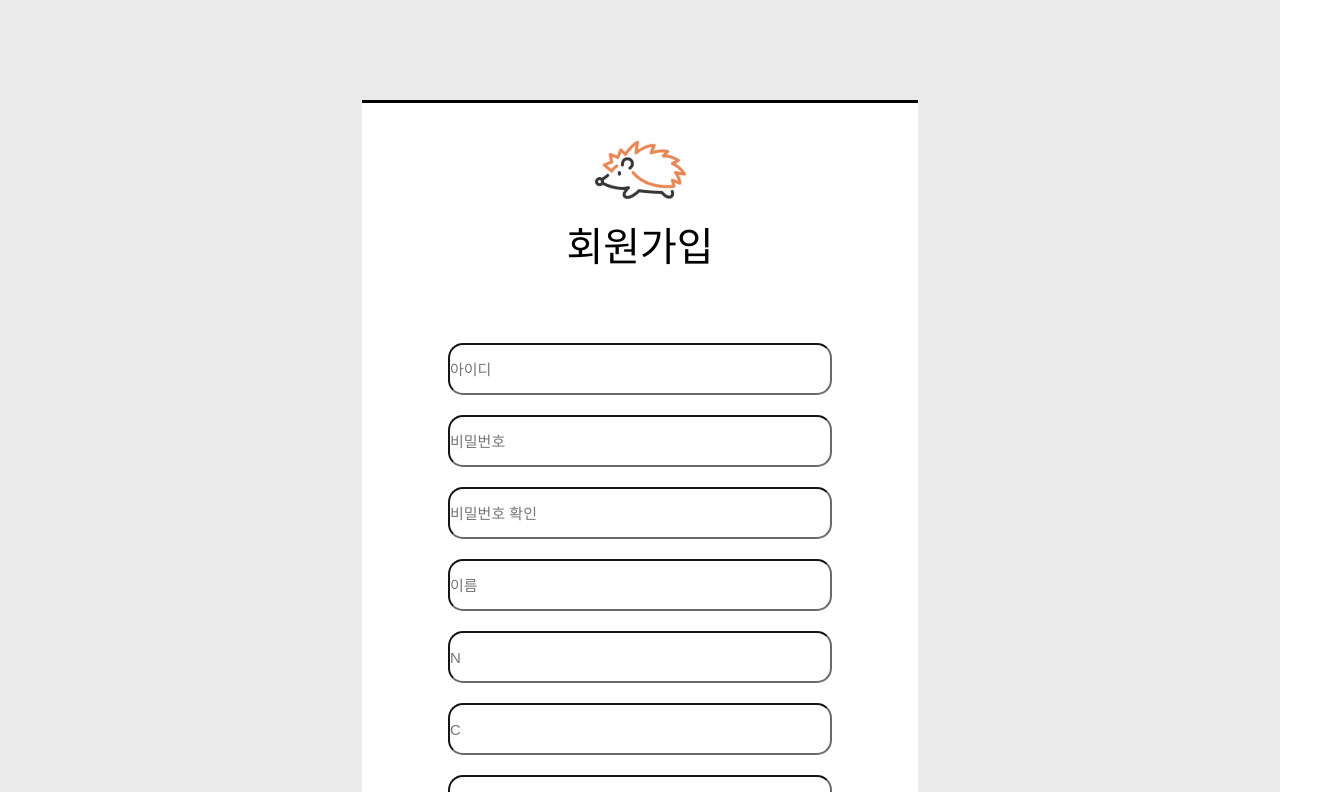
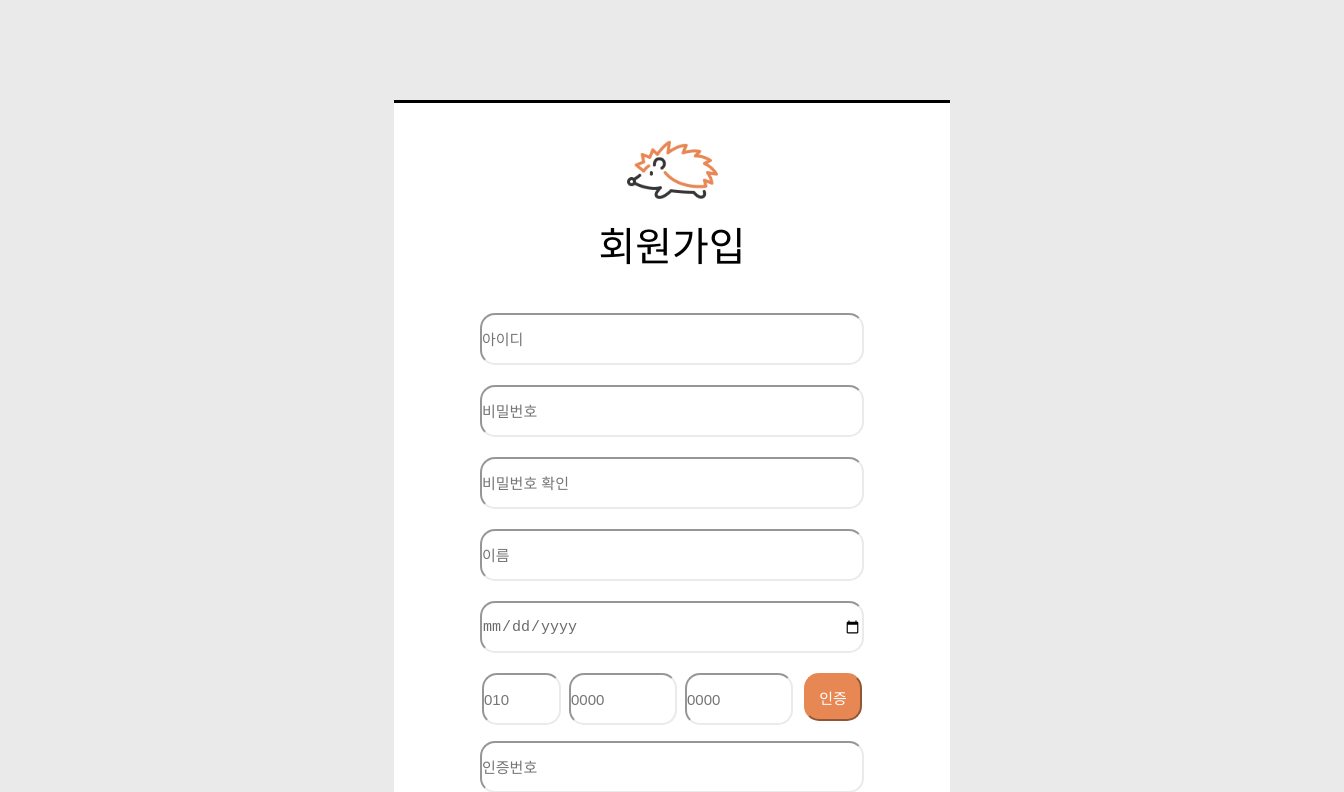
Before and after one commit to yujin1875/Goseumdochi-official, a React (Create React App) app in the folder src/main/fronted/: page /membership in a window 1280 px wide. Shown: the top 792 px of the page, 1344 px wide, since content can reach past the window. Built offline with nearby package versions, Linux system fonts and the light colour scheme.

Commit message:
#add academy_register 추가 #edit main 수정

```diff
--- a/src/main/fronted/src/App.css
+++ b/src/main/fronted/src/App.css
@@ -16,4 +16,5 @@ a{
   height: 100%;
   background-color: #EAEAEA;
   margin:0 auto;
+  min-width: 1344px;
 }
--- a/src/main/fronted/src/App.js
+++ b/src/main/fronted/src/App.js
@@ -1,12 +1,14 @@
 import { BrowserRouter, Routes, Route } from 'react-router-dom';
 import './App.css';
+import axios from 'axios';
 import App1 from './components/start.js';
 import App2 from './components/membership.js';
 import App3 from './components/login.js';
 import App4 from './components/academy.js';
 import App5 from './components/afterlogin.js';
 import App6 from './components/main.js';
-import { Component } from 'react';
+import App7 from './components/academy_register.js';
+import { Component, useEffect, useState } from 'react';
 
 class App extends Component{
   constructor(props){
@@ -27,6 +29,7 @@ class App extends Component{
               <Route path='/academy' element={<App4/>}/>
               <Route path='/afterlogin' element={<App5/>}/>
               <Route path='/main' element={<App6/>}/>
+              <Route path='/academy_register' element={<App7/>}/>
             </Routes>
         </BrowserRouter>
       </div>
--- a/src/main/fronted/src/components/membership.js
+++ b/src/main/fronted/src/components/membership.js
@@ -15,8 +15,13 @@ function App2() {
                     <input type="password" placeholder="비밀번호"/><hr/>
                     <input type="password" placeholder="비밀번호 확인"/><hr/>
                     <input type="name" placeholder="이름"/><hr/>
-                    <input type="phonenumber" placeholder="N"/><hr/>
-                    <input type="text" placeholder="C"/><hr/>
+                    <input type="date" placeholder="출생연도"/><hr/>
+                    <div id="phone_number">
+                        <input type="phonenumber" placeholder="010" id="pn1"/>
+                        <input type="phonenumber" placeholder="0000" id="pn2"/>
+                        <input type="phonenumber" placeholder="0000" id="pn3"/>
+                        <input type="submit" value="인증" id="sub_btn"/>
+                    </div><hr/>
                     <input type="text" placeholder="인증번호"/><hr/>
                     <input type="submit" value="회원가입" id="create_btn"/>
                 </div>
--- a/src/main/fronted/src/components/start.js
+++ b/src/main/fronted/src/components/start.js
@@ -1,18 +1,7 @@
 import '../css/start.css';
 import logo from './images/goseumdochi.png';
-import {useEffect, useState} from "react";
-import axios from "axios";
 
 function App1() {
-  const [hello, setHello] = useState('');
-
-  useEffect(()=> {
-    axios.get('./api/test')
-        .then((res) => {
-            setHello(res.data);
-        })
-  }, []);
-
   const Gologin=()=>{
     window.location.href='/login'
   }
@@ -39,7 +28,6 @@ function App1() {
         <div id="btn_start">
           <input type="submit" value="학원등록1" id="academy1_btn" onClick={Goaca}/>
           <input type="submit" value="학원등록2" id="academy2_btn" onClick={Goaca}/>
-          백엔드 데이터 : {hello}
         </div>
       </div>
       <div id="footer_start">
--- a/src/main/fronted/src/css/afterlogin.css
+++ b/src/main/fronted/src/css/afterlogin.css
@@ -40,6 +40,11 @@
     font-size: 24px;
     text-align: left;
     vertical-align: center;
+}
+
+#notice_afterlogin>a{
+    float:left;
+    margin:auto;
 }
 
 #buttons_afterlogin{
--- a/src/main/fronted/src/css/main.css
+++ b/src/main/fronted/src/css/main.css
@@ -34,17 +34,6 @@
     height: 100px;
 }
 
-#buttons_main>#rect{
-    position: absolute;
-    width: 1086px;
-    height: 5px;
-    left: 417px;
-    top: 226px;
-    z-index: 1;
-
-    background: #7A7A7A;
-}
-
 #buttons_main>input{
     position: relative;
     display:block;
@@ -66,6 +55,19 @@
     margin-left:202px;
 }
 
+#buttons_main>#rect{
+    position: relative;
+    top:28px;
+    left: 50%;
+    transform: translateX(-50%);
+    display:block;
+    width: 1086px;
+    height: 5px;
+    z-index: 1;
+
+    background: #7A7A7A;
+}
+
 #main-menu>#contents_main{
     display: block;
     width: 1358px;
--- a/src/main/fronted/src/css/membership.css
+++ b/src/main/fronted/src/css/membership.css
@@ -16,7 +16,7 @@ hr{
 
 #membership_write>#membership_write_header{
     width: 556px;
-    height: 230px;
+    height: 200px;
     border-top: solid 3px #000000;
 }
 
@@ -42,11 +42,81 @@ hr{
     height: 48px;
     background-color: #FFFFFF;
     margin:10px auto;
-    border-color: #6A6A6A;
+    border-color: #EAEAEA;
     border-radius: 15px;
 
     font-size: 15px;
     color:#6A6A6A;
+    box-shadow: none;
+
+}
+
+#membership_write_buttons>#phone_number{
+    display:block;
+    width: 380px;
+    height: 48px;
+    margin:10px auto;
+}
+
+#phone_number>#pn1{
+    display:block;
+    float:left;
+    width: 75px;
+    height: 48px;
+    background-color: #FFFFFF;
+    margin-right:6pt;
+    border-color: #EAEAEA;
+    border-radius: 15px;
+
+    font-size: 15px;
+    color:#6A6A6A;
+    box-shadow: none;
+
+}
+
+#phone_number>#pn2{
+    display:block;
+    float:left;
+    width: 104px;
+    height: 48px;
+    background-color: #FFFFFF;
+    margin-right:6pt;
+    border-color: #EAEAEA;
+    border-radius: 15px;
+
+    font-size: 15px;
+    color:#6A6A6A;
+    box-shadow: none;
+
+}
+
+#phone_number>#pn3{
+    display:block;
+    float:left;
+    width: 104px;
+    height: 48px;
+    background-color: #FFFFFF;
+    margin-right:6pt;
+    border-color: #EAEAEA;
+    border-radius: 15px;
+
+    font-size: 15px;
+    color:#6A6A6A;
+    box-shadow: none;
+
+}
+
+#phone_number>#sub_btn{
+    display:block;
+    float:right;
+    width: 58px;
+    height: 48px;
+    background-color: #E78753;
+    border-color: #E78753;
+    border-radius: 15px;
+
+    font-size: 15px;
+    color:#FFFFFF;
     box-shadow: none;
 
 }
```
